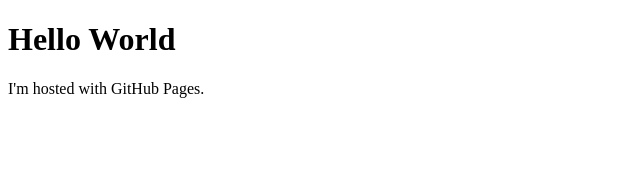
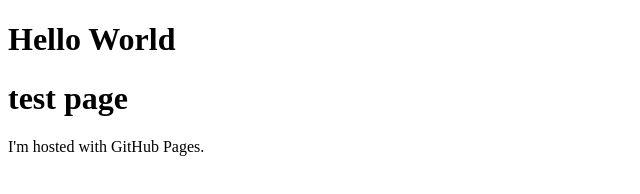
Before and after one commit to econev/portfolio, a plain HTML site: page index.html in a window 1280 px wide. Shown: the whole page, without its empty margins (0-640 px from the left). Drawn offline with Linux system fonts and the light colour scheme.

Commit message:
Update index.html

```diff
--- a/index.html
+++ b/index.html
@@ -2,6 +2,7 @@
 <html>
 <body>
 <h1>Hello World</h1>
+  <h1>test page</h1>
 <p>I'm hosted with GitHub Pages.</p>
 </body>
 </html>
```
